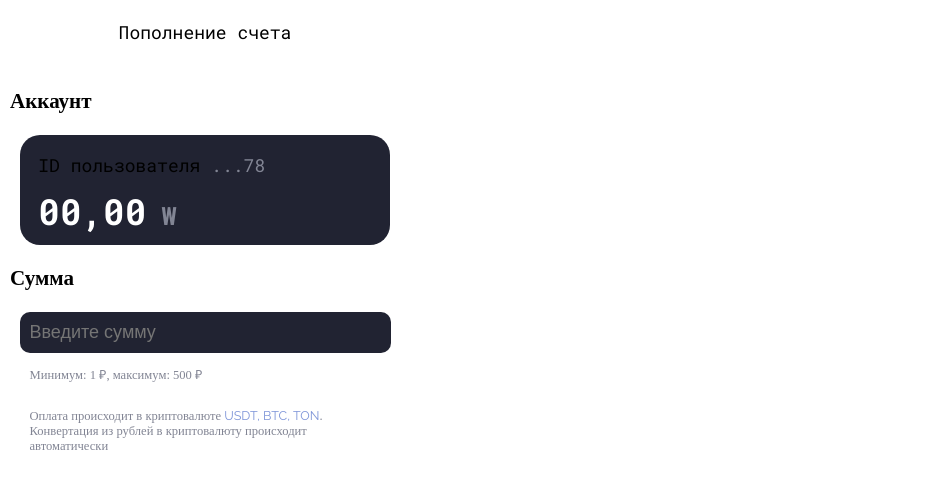
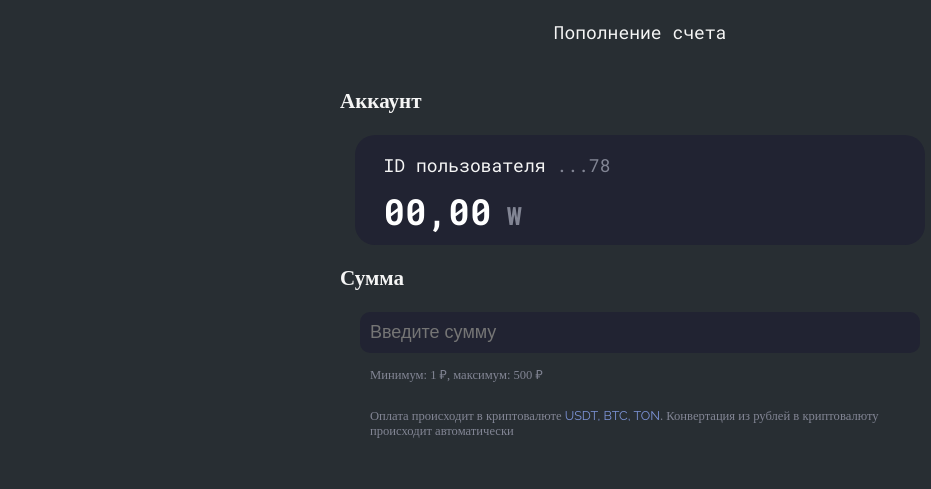
Before and after one commit to Atikin-NT/WolfVPN, a Flask app: page /pay in a window 1280 px wide. Shown: the top 489 px of the page, without its empty margins (0-931 px from the left). Run offline with Flask 3, Linux system fonts and the light colour scheme.

Commit message:
fix color in light theme and width + fix coupon by place plachholder

```diff
--- a/webapp/static/css/coupon.css
+++ b/webapp/static/css/coupon.css
@@ -14,7 +14,7 @@ input {
   background: repeating-linear-gradient(90deg, dimgrey 0, dimgrey 1ch, transparent 0, transparent 1.5ch) 0 100%/ 10ch 2px no-repeat;
   font: 5ch droid sans mono, consolas, monospace;
   letter-spacing: 0.5ch;
-  color: var(--tg-theme-text-color);
+  color: #f5f5f5;
 }
 
 input:focus {
--- a/webapp/static/css/pay.css
+++ b/webapp/static/css/pay.css
@@ -66,13 +66,13 @@
   background: #212332;
   border: none;
   border-radius: 10px;
-  color: var(--tg-theme-text-color);
+  color: #f5f5f5;
   padding: 10px;
   font-size: 1em;
 }
 
 .input__field:focus{
-  outline-color: var(--tg-theme-button-color);
+  outline-color: #3fc1b0;
 }
 
 .form p{
--- a/webapp/static/css/start.css
+++ b/webapp/static/css/start.css
@@ -19,12 +19,13 @@ body {
 	margin: 0;
 	padding: 10px;
 	font-size: 18px;
-	color: var(--tg-theme-text-color);
-	background: var(--tg-theme-bg-color);
+	color: #f5f5f5;
+	background: #282e33;
 }
 
 .container {
-    max-width: 390px;
+	margin: 0 auto;
+    max-width: 600px;
 }
 
 h1{
--- a/webapp/templates/coupon.html
+++ b/webapp/templates/coupon.html
@@ -16,7 +16,7 @@
 <body>
     <div class="container">
         <h4>Введите код</h4>
-        <input id='coupon' maxlength='7' value='1234567'/>
+        <input id='coupon' maxlength='7' placeholder='code'/>
 
     </div>
 </body>
```
